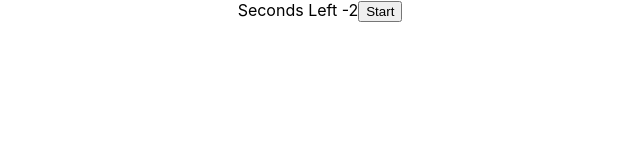
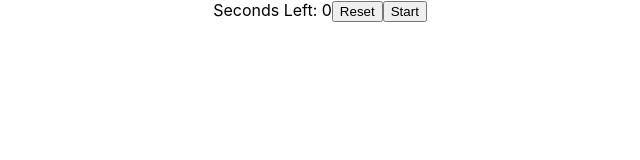
Before and after one commit to sanchit0496/reactjs-machine-coding-challenges, a React (Create React App) app in the folder countdown-timer/: page / in a window 1280 px wide. Both pictures are taken after a click on the button "Start". Shown: the top 160 px of the page, without its empty margins (320-960 px from the left). Built offline with nearby package versions, Linux system fonts and the light colour scheme.

Commit message:
added reset

```diff
--- a/countdown-timer/src/App.js
+++ b/countdown-timer/src/App.js
@@ -7,7 +7,7 @@ function App() {
   const [started, setStarted] = useState(false)
   const [secondsEntered, setSecondsEntered] = useState(0)
 
-  const {secondsLeft} = useTimer(started ? secondsEntered : null)
+  const {secondsLeft} = useTimer(started ? secondsEntered : 0)
 
   console.log('secondsLeft',secondsLeft)
 
@@ -15,8 +15,17 @@ function App() {
     setStarted(true)
   }
 
+  const handleReset = () => {
+    setStarted(false)
+    setSecondsEntered(0)
+  }
+
   const handleUserInput = (e, type) => {
-    if(type === 'seconds' && !isNaN(Number(e.target.value))){
+    console.log('isNaN(Number(e.target.value))', isNaN(Number(e.target.value)))
+    if(isNaN(Number(e.target.value))){
+      return
+    }
+    else if(type === 'seconds' && !isNaN(Number(e.target.value))){
       console.log('e.target.value', e.target.value)
       setSecondsEntered(e.target.value)
     }
@@ -25,10 +34,15 @@ function App() {
   return (
     <div className="App">
 
-      {started ? `Seconds Left ${secondsLeft}` :
+      {started ?
+      <>
+        Seconds Left: {secondsLeft}
+        <button onClick={() => handleReset()}>Reset</button>
+      </>
+      :
       <>
        <label>Seconds</label>
-       <input type='text' onChange={(e) => handleUserInput(e, 'seconds')} />
+       <input value={secondsEntered} type='text' onChange={(e) => handleUserInput(e, 'seconds')} />
       </>
       }
 
--- a/countdown-timer/src/hooks/useTimer.js
+++ b/countdown-timer/src/hooks/useTimer.js
@@ -4,7 +4,7 @@ const useTimer = (start) => {
   const [secondsLeft, setSecondsLeft] = useState(start);
 
   useEffect(() => {
-    if (start === null) return;
+    if (start === 0) return;
     setSecondsLeft(start);
     let interval = setInterval(() => {
       setSecondsLeft((prev) => {
```
